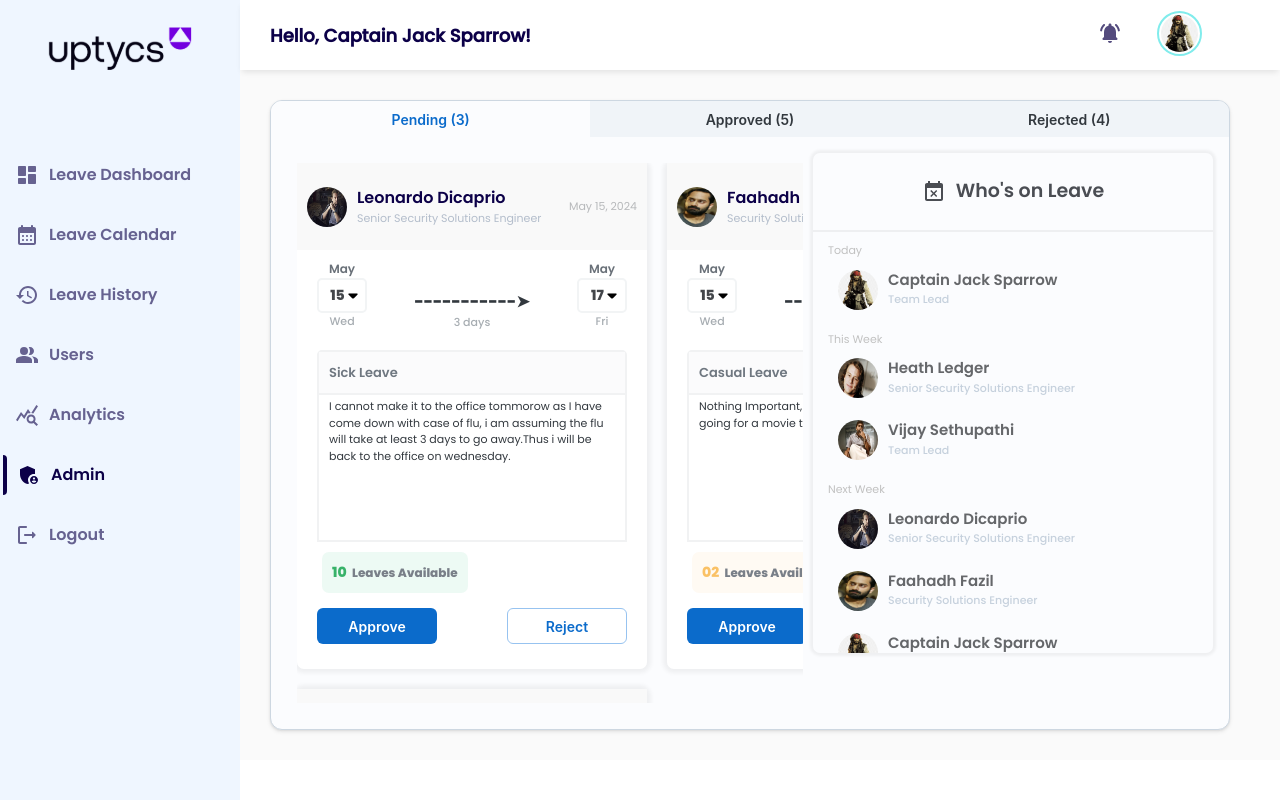
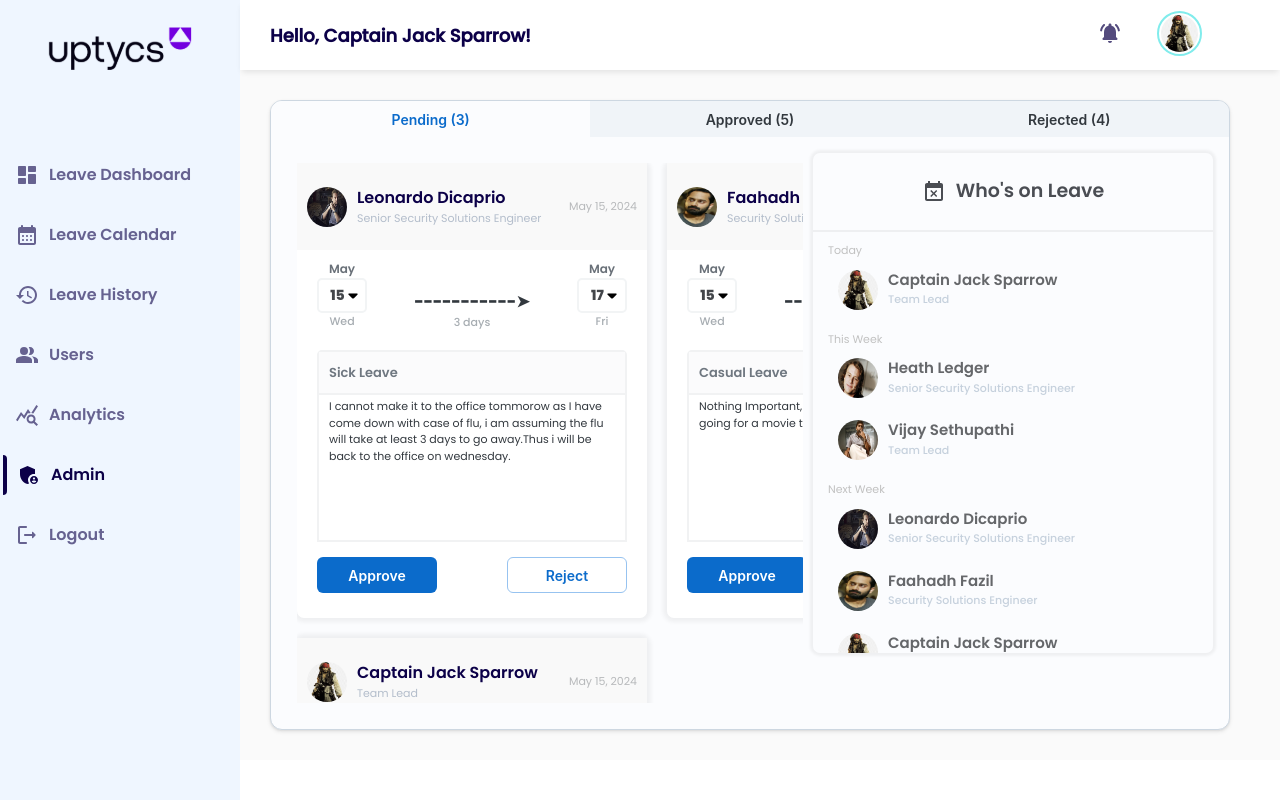
Before and after one commit to kadirikumar-uptycs/Leave-Management-Tool, a React (Create React App) app in the folder Front-End-App/: page /admin in a window 1280 px wide. Built offline with nearby package versions, Linux system fonts and the light colour scheme; no server answers.

Commit message:
Removed Available Leaves

```diff
--- a/Front-End-App/src/Admin/PendingRequestCard.jsx
+++ b/Front-End-App/src/Admin/PendingRequestCard.jsx
@@ -47,12 +47,12 @@ const PendingRequestCard = ({ leaveInfo }) => {
                 <div className="leave-type">{leaveInfo.leaveType}</div>
                 <div className="description">{leaveInfo.reason}</div>
             </div>
-            <div className="available-leaves">
+            {/* <div className="available-leaves">
                 <div>
                     <span className={`count ${leaveInfo.available > 5 ? 'success' : 'warning'}`}>{`${leaveInfo.available > 9 ? '' : '0'}${leaveInfo.available}`}&nbsp;&nbsp;</span>
                     <span className="label">Leaves Available</span>
                 </div>
-            </div>
+            </div> */}
             <div className="buttons">
                 <GitHubTooltip>
                     <Button variant="solid" color='primary' sx={{
```
